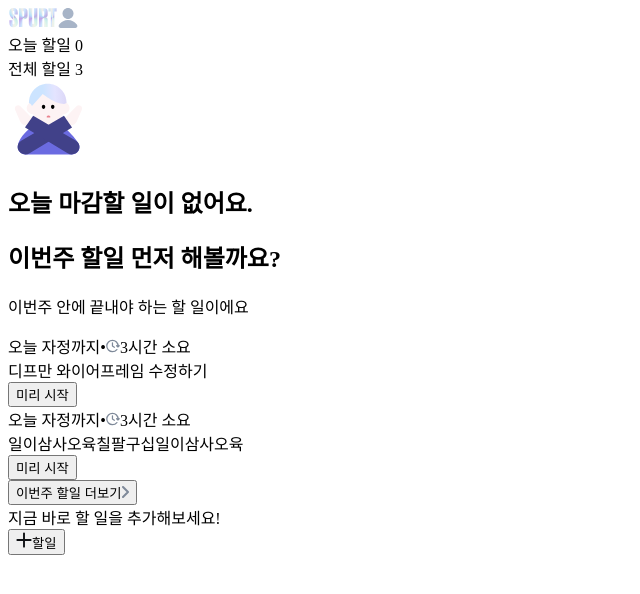
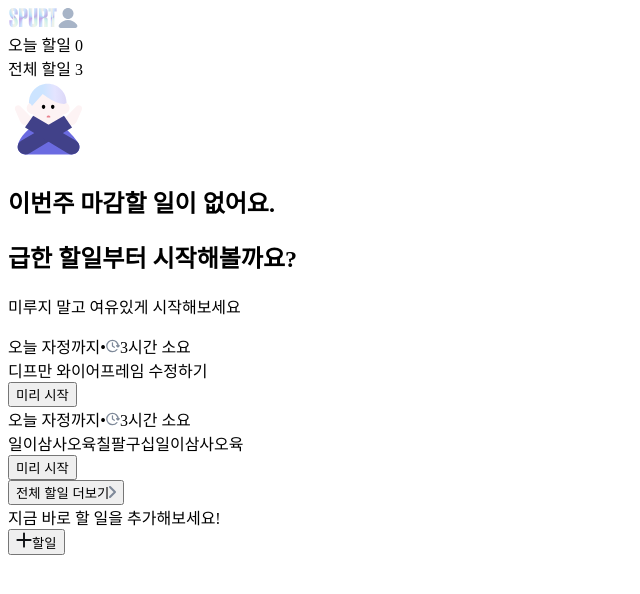
Before and after one commit to ljh130334/16th-team3-FE, a Next.js app: page /home in a window 1280 px wide. Shown: the top 594 px of the page, without its empty margins (0-640 px from the left). Built offline with nearby package versions, Linux system fonts and the light colour scheme.

Commit message:
feat: 오늘 할 일 0개, 이번주 할 일 0개, 전체 할 일 n개 화면 구현

```diff
--- a/src/app/home/page.tsx
+++ b/src/app/home/page.tsx
@@ -4,7 +4,7 @@ import React, { useState, useEffect } from 'react';
 import { useRouter } from 'next/navigation';
 import Image from 'next/image';
 import { Button } from '@/components/ui/button';
-import TaskItem from '@/components//home/TaskItem';
+import TaskItem from '@/components/home/TaskItem';
 import TaskDetailSheet from '@/components/home/TaskDetailSheet';
 
 // 샘플 이번주 할 일 데이터
@@ -32,10 +32,39 @@ const SAMPLE_WEEKLY_TASKS = [
   }
 ];
 
+// 샘플 전체 할 일 데이터
+const SAMPLE_ALL_TASKS = [
+  {
+    id: 1,
+    title: '디프만 와이어프레임 수정하기',
+    dueDate: '2025-02-25',
+    dueTime: '오늘 자정까지',
+    timeRequired: '3시간',
+    description: '디프만 프로젝트의 와이어프레임을 수정해야 합니다.'
+  },
+  {
+    id: 2,
+    title: '일이삼사오육칠팔구십일이삼사오육',
+    dueDate: '2025-02-26',
+    dueTime: '오늘 자정까지',
+    timeRequired: '3시간',
+    description: '긴 제목의 태스크 예시입니다.'
+  },
+  {
+    id: 3,
+    title: '주간 보고서 작성',
+    dueDate: '2025-02-27',
+    dueTime: '오늘 자정까지',
+    timeRequired: '2시간',
+    description: '이번 주 진행 상황에 대한 보고서를 작성해야 합니다.'
+  }
+];
+
 const HomePage = () => {
   // 화면 분기 처리를 위한 상태
   const [todayTasks, setTodayTasks] = useState<any[]>([]);
-  const [weeklyTasks, setWeeklyTasks] = useState<any[]>(SAMPLE_WEEKLY_TASKS);
+  const [weeklyTasks, setWeeklyTasks] = useState<any[]>([]);
+  const [allTasks, setAllTasks] = useState<any[]>(SAMPLE_ALL_TASKS);
   const [selectedTask, setSelectedTask] = useState<any>(null);
   const [isDetailSheetOpen, setIsDetailSheetOpen] = useState(false);
   const [showTooltip, setShowTooltip] = useState(true);
@@ -53,6 +82,11 @@ const HomePage = () => {
 
   // 마감이 임박한 순으로 정렬된 이번주 할 일 (최대 2개)
   const topWeeklyTasks = weeklyTasks
+    .sort((a, b) => new Date(a.dueDate).getTime() - new Date(b.dueDate).getTime())
+    .slice(0, 2);
+
+  // 마감이 임박한 순으로 정렬된 전체 할 일 (최대 2개)
+  const topAllTasks = allTasks
     .sort((a, b) => new Date(a.dueDate).getTime() - new Date(b.dueDate).getTime())
     .slice(0, 2);
 
@@ -78,10 +112,13 @@ const HomePage = () => {
 
   // 화면 분기 처리
   // 1. 오늘 할 일이 없고, 이번주 할 일도 없는 경우 (초기 화면)
-  const isEmptyState = todayTasks.length === 0 && weeklyTasks.length === 0;
+  const isEmptyState = todayTasks.length === 0 && weeklyTasks.length === 0 && allTasks.length === 0;
 
-  // 2. 오늘 할 일이 없고, 이번주 할 일은 있는 경우 (현재 구현할 부분)
+  // 2. 오늘 할 일이 없고, 이번주 할 일은 있는 경우
   const hasWeeklyTasksOnly = todayTasks.length === 0 && weeklyTasks.length > 0;
+
+  // 3. 오늘 할 일이 없고, 이번주 할 일도 없지만, 전체 할 일은 있는 경우
+  const hasAllTasksOnly = todayTasks.length === 0 && weeklyTasks.length === 0 && allTasks.length > 0;
 
   return (
     <div className="flex flex-col min-h-screen bg-background-primary">
@@ -111,7 +148,7 @@ const HomePage = () => {
             </div>
             <div>
               <span className="t3 text-text-disabled">전체 할일</span>{" "}
-              <span className="s1 text-text-disabled">{weeklyTasks.length}</span>
+              <span className="s1 text-text-disabled">{allTasks.length}</span>
             </div>
           </div>
         </div>
@@ -119,7 +156,7 @@ const HomePage = () => {
 
       <main className="flex-1 mt-24 mb-40 px-5">
         {isEmptyState && (
-          <div className="text-center px-4 flex flex-col items-center justify-center h-full">
+          <div className="text-center px-4 flex flex-col items-center justify-center h-full mt-20">
             <div className="mb-[50px] mt-[50px]">
               <Image
                 src="/icons/home/rocket.svg"
@@ -159,7 +196,7 @@ const HomePage = () => {
                   key={task.id}
                   title={task.title}
                   dueDate={task.dueDate}
-                  dueTime={task.dueTime}
+                  dueTime={task.timeRequired}
                   onClick={() => handleTaskClick(task)}
                 />
               ))}
@@ -171,6 +208,52 @@ const HomePage = () => {
                 onClick={() => router.push('/home/weekly-tasks')}
               >
                 <span className="s2 text-text-neutral">이번주 할일 더보기</span>
+                <Image
+                  src="/icons/home/arrow-right.svg"
+                  alt="Arrow Right"
+                  width={7}
+                  height={12}
+                />
+              </button>
+            </div>
+          </div>
+        )}
+
+        {hasAllTasksOnly && (
+          <div className="mt-4">
+            <div className="mb-[40px]">
+              <div className="flex flex-col items-center justify-center">
+                <Image
+                  src="/icons/home/xman.svg"
+                  alt="Character"
+                  width={80}
+                  height={80}
+                  className="mb-[40px] mt-[60px]"
+                />
+                <h2 className="t3 text-text-strong text-center">이번주 마감할 일이 없어요.</h2>
+                <h2 className="t3 text-text-strong text-center mb-2">급한 할일부터 시작해볼까요?</h2>
+                <p className="b3 text-text-alternative text-center">미루지 말고 여유있게 시작해보세요</p>
+              </div>
+            </div>
+
+            <div className="mb-4">
+              {topAllTasks.map(task => (
+                <TaskItem
+                  key={task.id}
+                  title={task.title}
+                  dueDate={task.dueTime}
+                  dueTime={task.timeRequired}
+                  onClick={() => handleTaskClick(task)}
+                />
+              ))}
+            </div>
+
+            <div>
+              <button
+                className="flex justify-between items-center w-full px-4 py-4"
+                onClick={() => router.push('/home/all-tasks')}
+              >
+                <span className="s2 text-text-neutral">전체 할일 더보기</span>
                 <Image
                   src="/icons/home/arrow-right.svg"
                   alt="Arrow Right"
```
